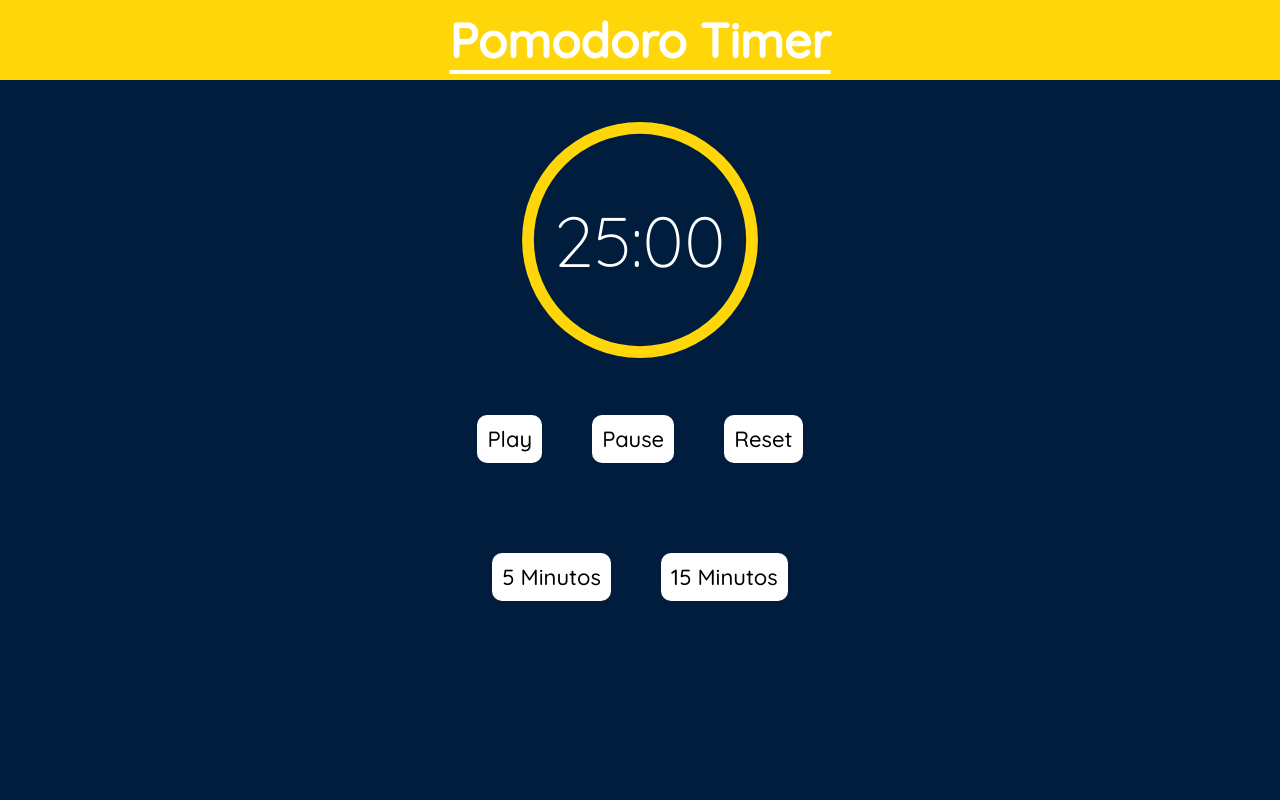
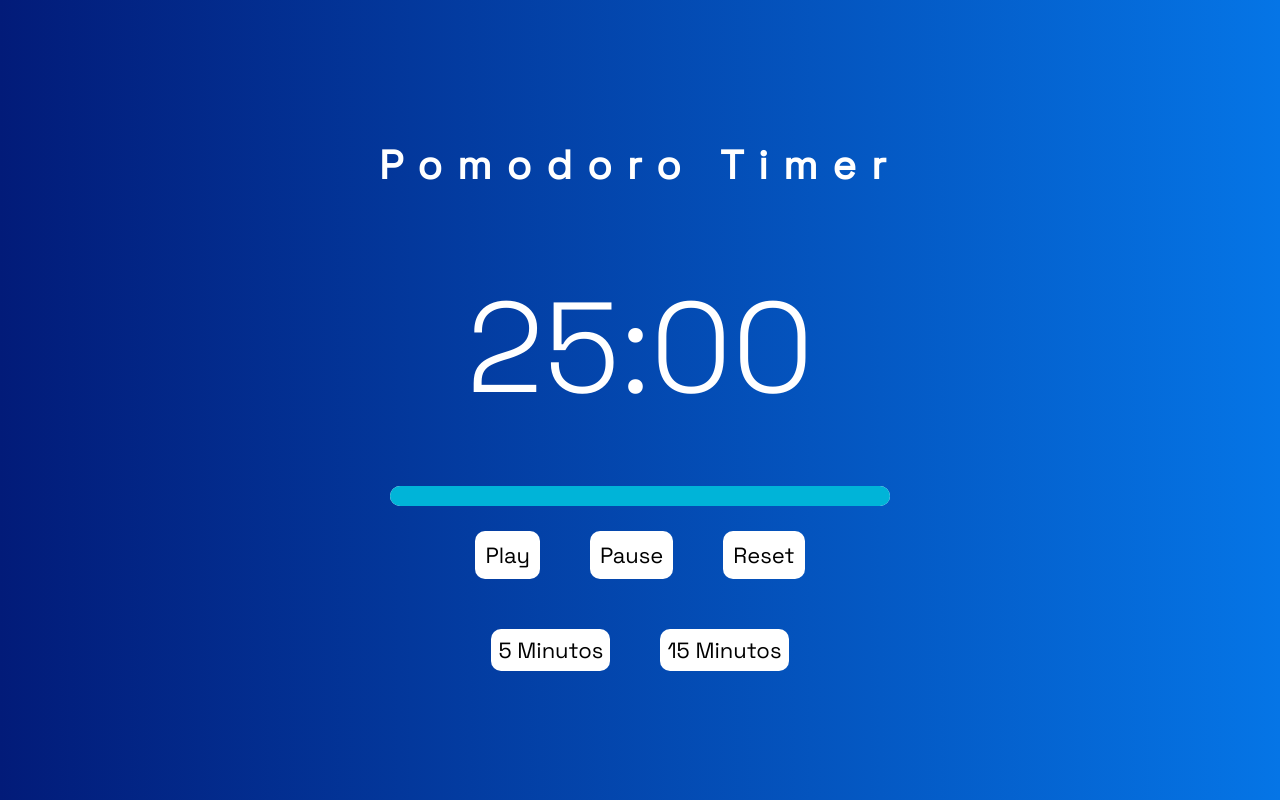
Before and after one commit to jgmouradev/Pomodoro-Timer, a plain HTML site: page index.html in a window 1280 px wide. Drawn offline with Linux system fonts and the light colour scheme.

Commit message:
Pomodoro with progress bar

```diff
--- a/index.html
+++ b/index.html
@@ -14,12 +14,12 @@
     </div>
 
     <div class="container">
-        <div id="circularProgressBar" class="progress-bar">
-            <div class="progress-bar-inner">
-                <h2  id="timer"class="progress-value">25:00</h2>
-            </div>
-        </div>
+        <h2  id="timer"class="progress-value">25:00</h2>
     </div>
+    <div id="progress-bar">
+        <div id="progress-bar-fill"></div>
+      </div>
+
     <div class="botoes_pomodoro">
         <button id="start" onclick="startTimer()">Play</button>
         <button id="stop" onclick="stopTimer()">Pause</button>
--- a/script.js
+++ b/script.js
@@ -2,7 +2,7 @@ const timerDisplay = document.querySelector('#timer');
     const startButton = document.querySelector('#start');
     const pauseButton = document.querySelector('#stop')
     const resetButton = document.querySelector('#reset');
-    const progressBar = document.querySelector('#circular');
+    const progressBar = document.querySelector('#progress-bar-fill');
     const descansoCurto = document.getElementById('curto');
     const descansoLongo = document.getElementById('longo');
 
@@ -50,6 +50,7 @@ const timerDisplay = document.querySelector('#timer');
     function fiveMinutes(){
       timerDisplay.innerText = '05:00';
       timeLeft = 300;
+
     }
 
     function fifteenMinutes(){
--- a/style.css
+++ b/style.css
@@ -1,41 +1,35 @@
-@import url('https://fonts.googleapis.com/css2?family=Quicksand:wght@300;400;500&display=swap');
+@import url('https://fonts.googleapis.com/css2?family=Space+Grotesk:wght@300;400&display=swap');
+
 *{
     margin: 0;
     padding: 0;
-    font-family: 'Quicksand', sans-serif;
+    font-family: 'Space Grotesk', sans-serif;
 }
 
 body{
-    background: #001d3d;
+  background: linear-gradient(to right, #021b79, #0575E6);
 
 }
-.menu{
-    display: flex;
-    justify-content: space-around;
-    align-items: center;
-    width:100%;
-    height: 10vh;
-    background:#ffd60a;
-}
+
  h1{
     display: flex;
     justify-content: center;
     padding: 60px;
-    font-size: 3rem;
+    margin-top: 80px;
+    font-size: 2.5rem;
     color:white;
-    text-decoration: underline;
-    text-underline-offset: 12px;
+    letter-spacing: 15px;
 }
 .botoes{
     display: flex;
     justify-content:center;
     align-items: center;
-    padding: 40px;
+
 
 }
 .botoes button {
    margin: 25px;
-   padding: 10px;
+   padding: 7px;
    border: none;
    /*background-color:#1982c4;*/
    background: #fff;
@@ -50,44 +44,39 @@ body{
     display: flex;
     justify-content: center;
     margin: 0 auto;
-    margin-top: 40px;
-    margin-bottom: -30px;
+    margin-top: 15px;
+    margin-bottom: -80px;
     width: 500px;
     height: 300px;
-
-}
+  }
 .relogio{
     display: flex;
     justify-content: center;
     align-items: center;
     flex-direction: row;
 }
-.progress-bar {
-    height: 240px;
-    width: 240px;
-    display: flex;
-    align-items: center;
-    justify-content: center;
-    background: conic-gradient(#ffd60a 360deg, #333867 0deg);
-    border-radius: 50%;
-    animation: pulse 3s infinite;
-    transition: all ease;
+
+  .container h2 {
+    color: white;
+    font-weight: 300;
+    font-size:8rem;
+  }
+
+  #progress-bar {
+    width: 500px;
+    height: 20px;
+    background-color:white;
+    border-radius: 10px;
+    margin-top: -140px;
+    margin: 0 auto;
 
   }
-  .progress-bar-inner {
-    width: 90%;
-    height: 90%;
-    display: flex;
-    align-items: center;
-    justify-content: center;
-    background: #001d3d;
-    border-radius: 50%;
 
-  }
-  .progress-bar-inner h2 {
-    color: white;
-    font-weight: 300;
-    font-size: 72px;
+  #progress-bar-fill {
+    height: 100%;
+    background-color:#00b4d8;
+    border-radius: 10px;
+
   }
 
   .botoes_pomodoro{
@@ -95,12 +84,12 @@ body{
     justify-content: center;
     align-items: center;
     flex-direction: row;
+
   }
   .botoes_pomodoro button{
     margin: 25px;
     padding: 10px;
     border: none;
-    /*background-color:#1982c4;*/
     background: #fff;
     border-radius: 10px;
     color: black;
@@ -110,17 +99,47 @@ body{
     cursor: pointer;
   }
 
-  @keyframes pulse {
-    0% {
-      transform: scale(0.97);
-      box-shadow: 0 0 0 0 rgba(52, 172, 224, 0.7);
+  @media (min-width:375px) and (max-width:475px){
+
+     h1{
+      text-align: center;
+      padding: 15px;
+     }
+     .container{
+      width: 0;
+      margin-bottom: -155px;
+     }
+     .container h2{
+      font-size: 5rem;
     }
-    50% {
-      transform: scale(1);
-      box-shadow: 0 0 0 15px rgba(52, 172, 224, 0);
+
+    #progress-bar {
+      width: 340px;
     }
-    100% {
-      transform: scale(0.97);
-      box-shadow: 0 0 0 0 rgba(52, 172, 224, 0);
+    .botoes_pomodoro{
+      margin: 5px;
     }
+    .botoes{
+      margin: -20px;
+    }
+
   }
+
+/*@media (max-width:500px){
+    h1{
+      text-align: center;
+      padding:30px;
+    }
+    .container{
+      margin-bottom:-160px;
+    }
+    .container h2{
+      font-size: 5rem;
+    }
+    #progress-bar {
+      width: 400px;
+    }
+    .botoes{
+      margin: 40px;
+    }
+}
```
